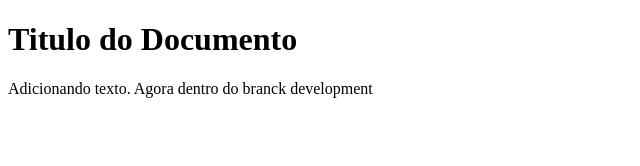
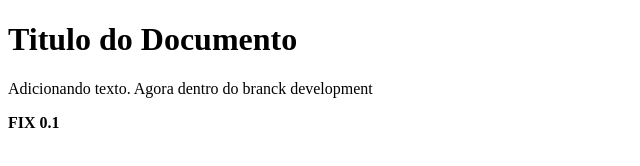
Before and after one commit to vinicius-ribeiro/testando-branches, a plain HTML site: page index.html in a window 1280 px wide. Shown: the full height of the page, 0-640 px from the left. Drawn offline with Linux system fonts and the light colour scheme.

Commit message:
FIX BUG 0.1

```diff
--- a/index.html
+++ b/index.html
@@ -7,5 +7,6 @@
 <body>
 	<h1>Titulo do Documento</h1>
 	<p>Adicionando texto. Agora dentro do branck development</p>
+	<b>FIX 0.1</b>
 </body>
 </html>
```
